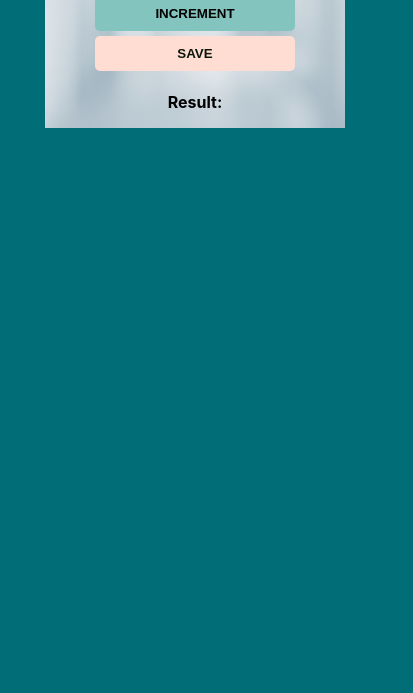
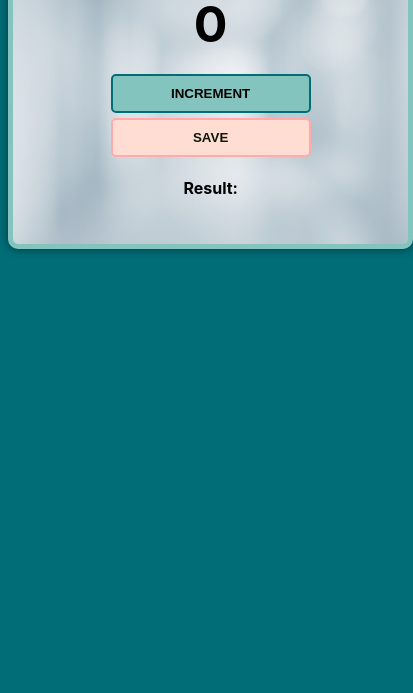
Before and after one commit to lynnx17/countapp, a plain HTML site: page index.html in a window 390 px wide. Shown: the part 151-844 px from the top of the page, 413 px wide, since content can reach past the window. Drawn offline with Linux system fonts and the light colour scheme.

Commit message:
personaliseert

```diff
--- a/index.css
+++ b/index.css
@@ -8,15 +8,34 @@ body {
 #count-app {
     background-image: url("background.png");
     background-size: cover;
-    width: 80%;
-    height: auto;
+    width: 65%;
+    height: 300px;
     display: flex;
     flex-direction: column;
     justify-content: center;
     align-items: center;
-    margin: auto;
+    margin: 50px auto 0 auto;
+    padding: 20px;
+    border-radius: 10px;
+    border: 5px solid #83C5BE;
+    box-shadow: 0 0 10px rgba(0, 0, 0, 0.5);
 }
 
+@media (max-width: 1000px) {
+    #count-app {
+        width: 75%;
+    }
+}
+@media (max-width: 800px) {
+    #count-app {
+        width: 85%;
+    }
+}
+@media (max-width: 600px) {
+    #count-app {
+        width: 95%;
+    }
+}
 h1 {
     margin-top: 10px;
     margin-bottom: 10px;
@@ -42,19 +61,23 @@ button {
 #increment-btn {
     background: #83C5BE;
     color: black;
+    border: 2px solid #006D77;
 }
 
 #increment-btn:hover {
     background: #006D77;
     color: whitesmoke;
+    border: 2px solid #83C5BE;
 }
 
 #save-btn {
     background:#FFDDD2;
     color: #0D160B;
+    border: 2px solid #FFABAB;
 }
 
 #save-btn:hover {
     background: #E29578;
     color: whitesmoke;
+    border: 2px solid #FFABAB;
 }
```
Also changed, not shown: package.json (deleted, +0 -14 lines), vite.config.js (deleted, +0 -7 lines), README.md (deleted).
